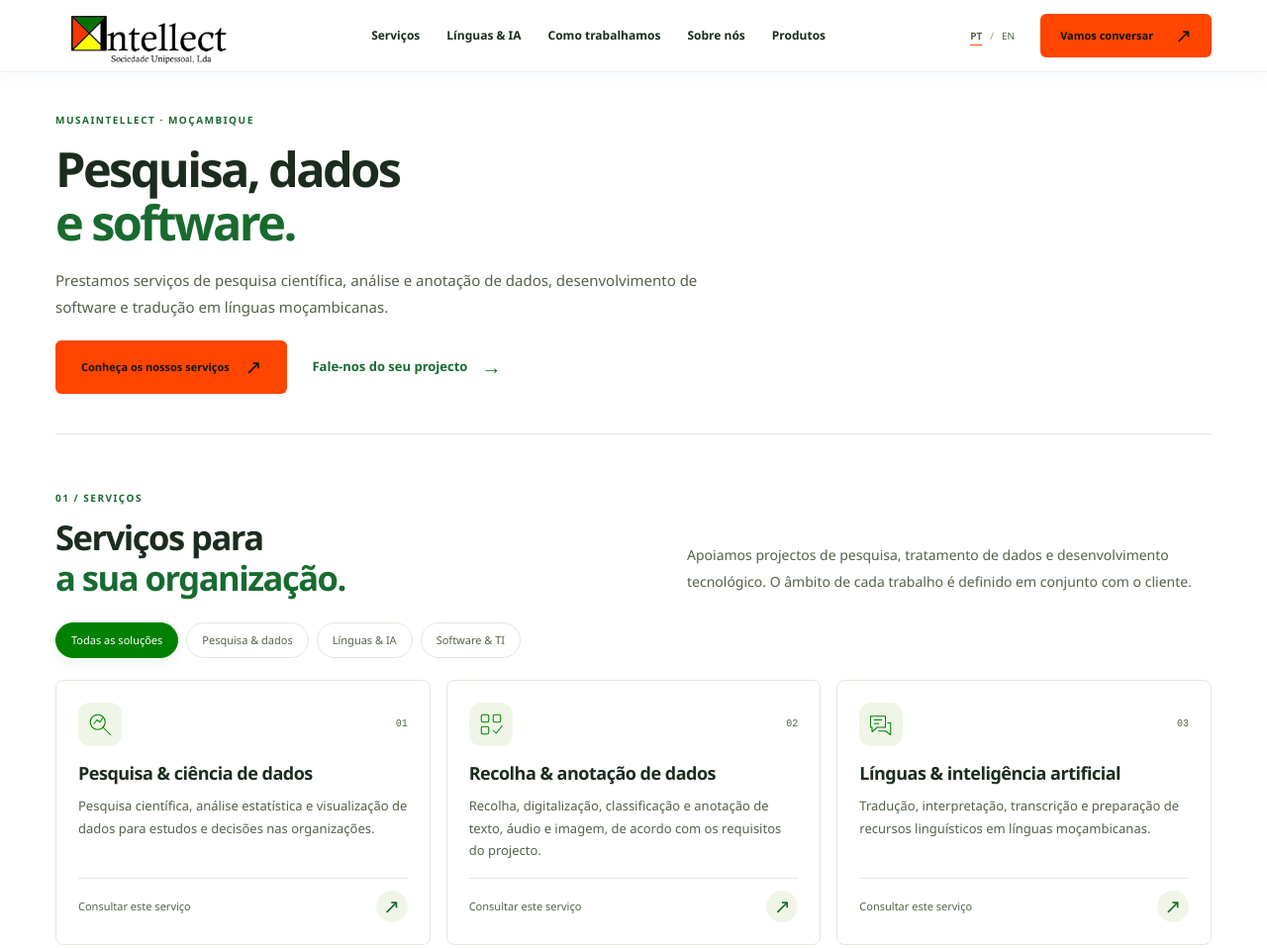
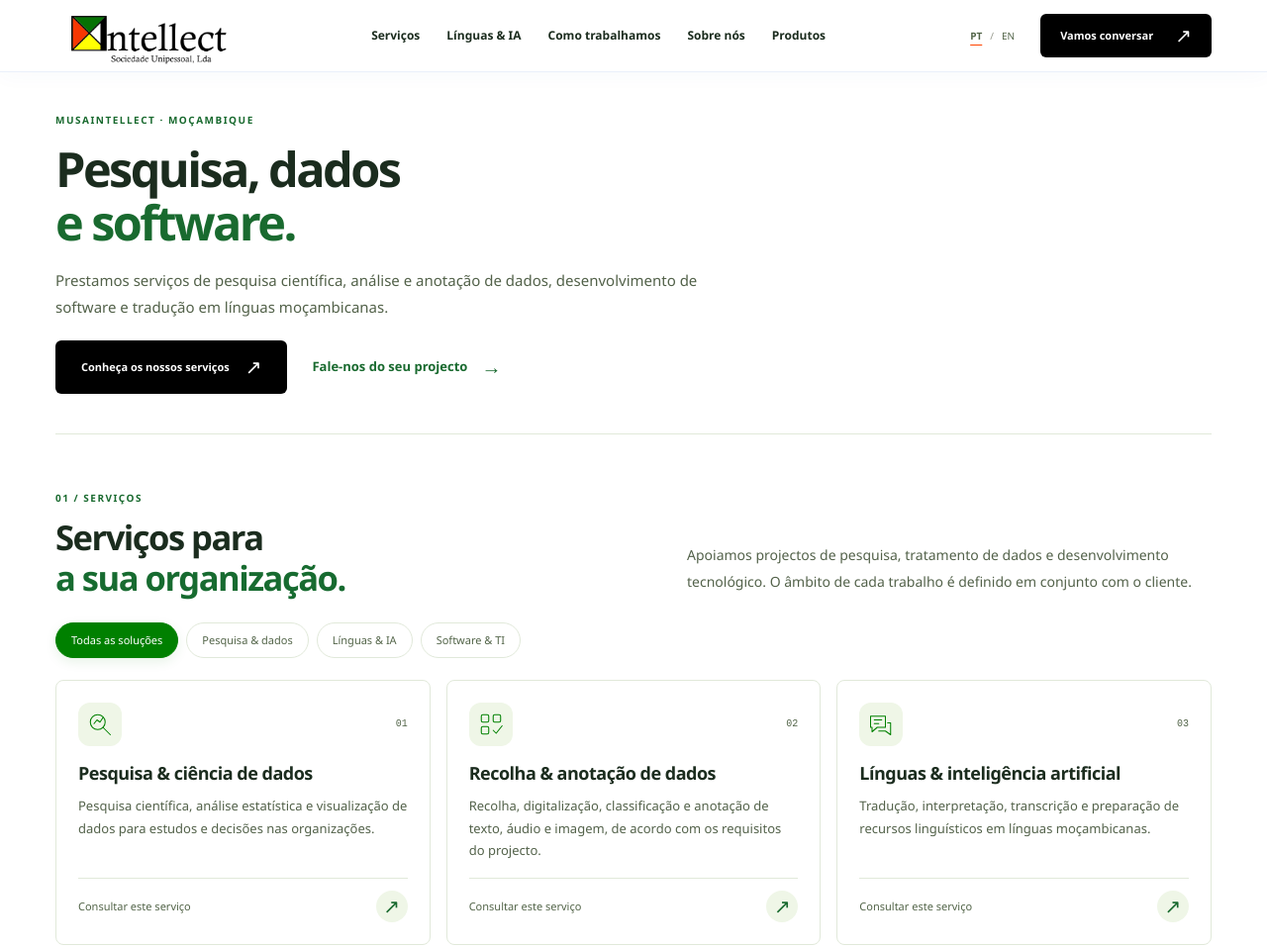
Before and after one commit to musaintellect/musaintellect.github.io, a plain HTML site: page index.html in a window 1280 px wide. Shown: the top 958 px of the page at 99% size. Drawn offline with Linux system fonts and the light colour scheme.

Commit message:
Use black backgrounds for call-to-action buttons
Co-authored-by: Copilot <223556219+Copilot@users.noreply.github.com>
Copilot-Session: e7346364-52eb-4c51-b745-2f69664fc418

```diff
--- a/chain-theme.css
+++ b/chain-theme.css
@@ -268,10 +268,10 @@ html[data-theme="chain"] .dialog-inner > p:not(.eyebrow) { color: #536480; }
   html[data-theme="chain"] .contact-form { padding: 22px; }
 }
 html[data-theme="chain"] ::selection { background: #e8ef9f; color: #19351c; }
-html[data-theme="chain"] .button { background: #ff4500; color: #101810; border-radius: 6px; box-shadow: none; }
-html[data-theme="chain"] .button:hover { background: #ff641c; box-shadow: 0 8px 20px #67431925; }
-html[data-theme="chain"] .hero .button { background: #ff4500; color: #101810; }
-html[data-theme="chain"] .hero .button:hover { background: #ff641c; }
+html[data-theme="chain"] .button { background: #000; color: #fff; border-radius: 6px; box-shadow: none; }
+html[data-theme="chain"] .button:hover { background: #222; box-shadow: 0 8px 20px #00000025; }
+html[data-theme="chain"] .hero .button { background: #000; color: #fff; }
+html[data-theme="chain"] .hero .button:hover { background: #222; }
 html[data-theme="chain"] .hero h1 .serif-accent { color: #196a2f; }
 html[data-theme="chain"] .hero .status-dot,
 html[data-theme="chain"] .voice-header .status-dot { background: #ffff00; }
--- a/styles.css
+++ b/styles.css
@@ -39,8 +39,8 @@ h3 { font-size: 21px; line-height: 1.35; letter-spacing: -.5px; }
 .serif-accent { font-family: Georgia, "Times New Roman", serif; font-weight: 400; font-style: italic; color: var(--orange-dark); letter-spacing: -2px; }
 .muted { color: var(--muted); }
 .orange { color: var(--orange); }
-.button { display: inline-flex; align-items: center; justify-content: center; gap: 27px; padding: 17px 23px; border: 1px solid var(--orange); background: var(--orange); color: #17241b; font-size: 12px; font-weight: 650; line-height: 1.5; transition: background .2s, transform .2s; }
-.button:hover { background: #f47e50; border-color: #f47e50; transform: translateY(-2px); }
+.button { display: inline-flex; align-items: center; justify-content: center; gap: 27px; padding: 17px 23px; border: 1px solid #000; background: #000; color: #fff; font-size: 12px; font-weight: 650; line-height: 1.5; transition: background .2s, transform .2s; }
+.button:hover { background: #222; border-color: #222; transform: translateY(-2px); }
 .button > span:last-child:not(:first-child) { font-size: 20px; font-weight: 400; line-height: 1; }
 .button-small { padding: 11px 16px; font-size: 11px; gap: 22px; }
 .text-link { display: inline-flex; align-items: center; gap: 14px; font-size: 12px; font-weight: 600; }
```
